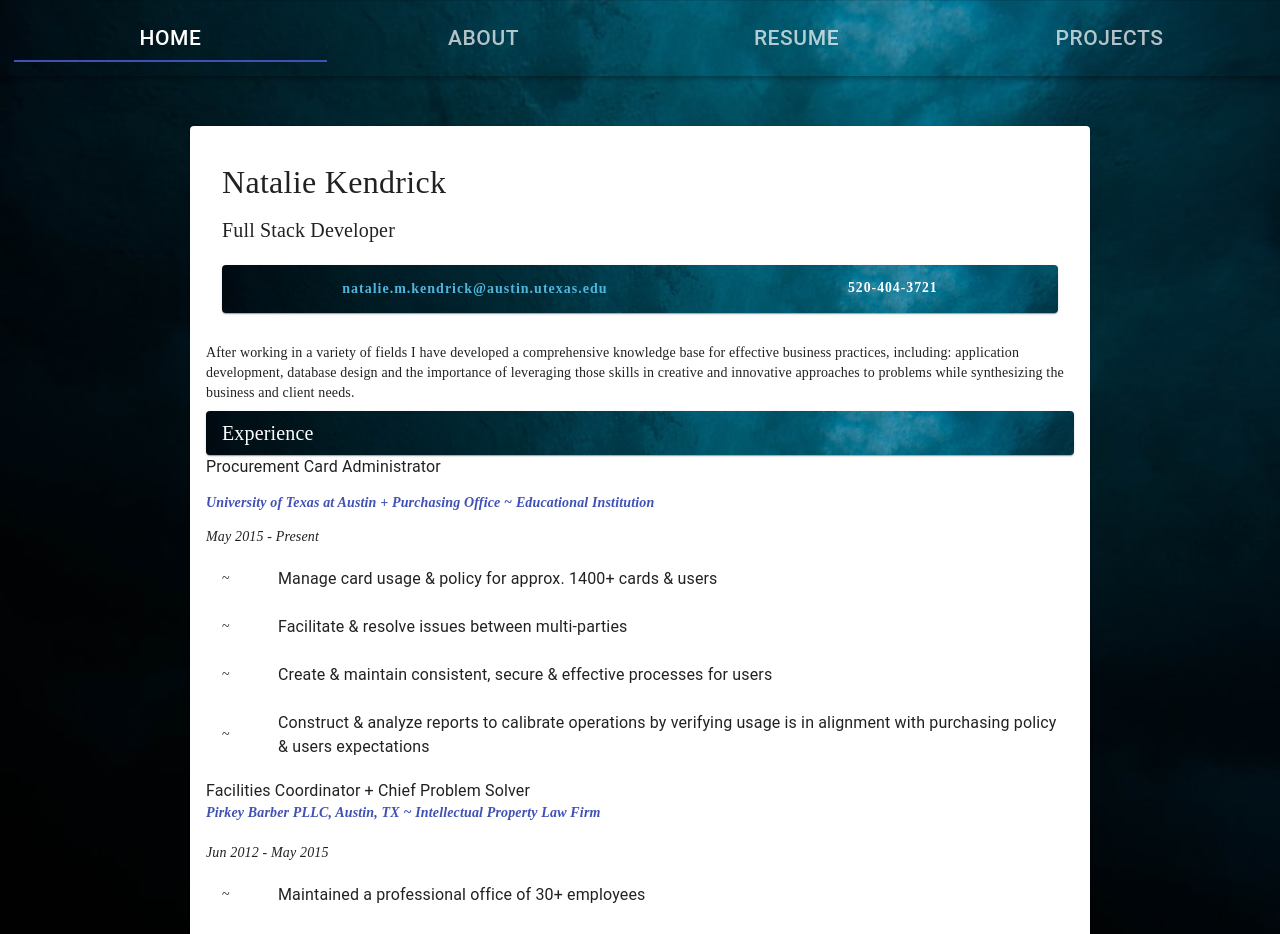
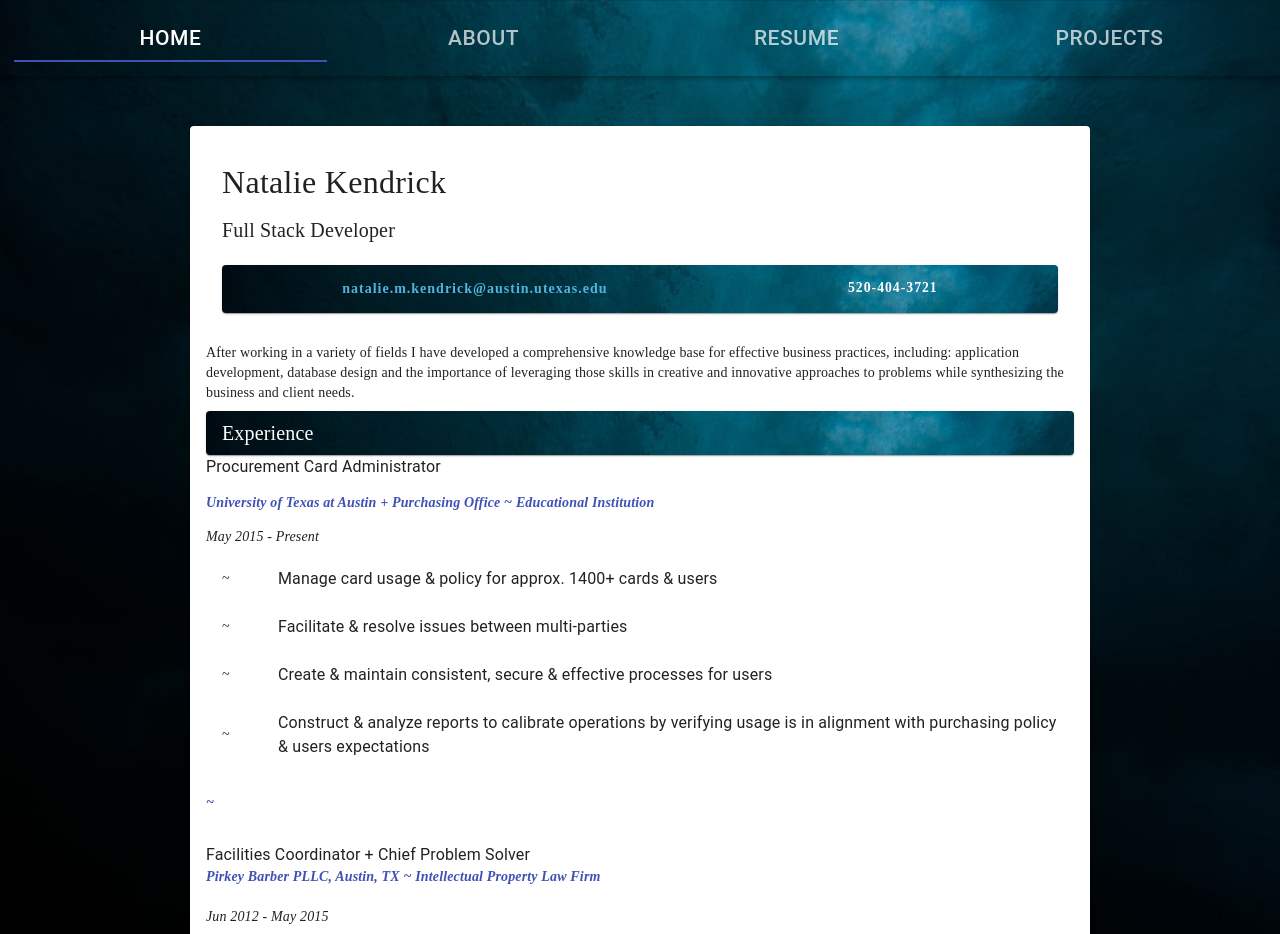
Before and after one commit to listenToRipley/nataliekendrick, a React (Create React App) app: page /resume in a window 1280 px wide. Shown: the top 934 px of the page. Built offline with nearby package versions, Linux system fonts and the light colour scheme.

Commit message:
set up for more input

```diff
--- a/src/Components/ResumeExp.js
+++ b/src/Components/ResumeExp.js
@@ -33,53 +33,6 @@ const useStyles = makeStyles((theme) => ({
 const ResumeExp = () => {
 
   const classes = useStyles();
-  // {
-  //   company: '',
-  //   site: '',
-  //   type:'',
-  //   title: '',
-  //   tenure: '',
-  //   res: [],
-  // },
-  // {
-  //   company: '',
-  //   site: '',
-  //   type:'',
-  //   title: '',
-  //   tenure: '',
-  //   res: [],
-  // },
-  // {
-  //   company: '',
-  //   site: '',
-  //   type:'',
-  //   title: '',
-  //   tenure: '',
-  //   res: [],
-  // },
-  // {
-  //   company: '',
-  //   site: '',
-  //   type:'',
-  //   title: '',
-  //   tenure: '',
-  //   res: [],
-  // },
-  // {
-  //   company: '',
-  //   site: '',
-  //   type:'',
-  //   title: '',
-  //   tenure: '',
-  //   res: [],
-  // },
-  // {
-  //   company: '',
-  //   site: '',
-  //   type:'',
-  //   title: '',
-  //   tenure: '',
-  //   res: [],
 
   const experiences = [
     {
@@ -95,8 +48,24 @@ const ResumeExp = () => {
         'Construct & analyze reports to calibrate operations by verifying usage is in alignment with purchasing policy & users expectations '
       ],
     },
+    {
+      company: '',
+      site: '',
+      type:'',
+      title: '',
+      tenure: '',
+      res: [],
+    }
 
   ]
+
+  //   company: '',
+  //   site: '',
+  //   type:'',
+  //   title: '',
+  //   tenure: '',
+  //   res: [],
+
 
   const fullHistory = experiences.map((each) => {
     return (
```
